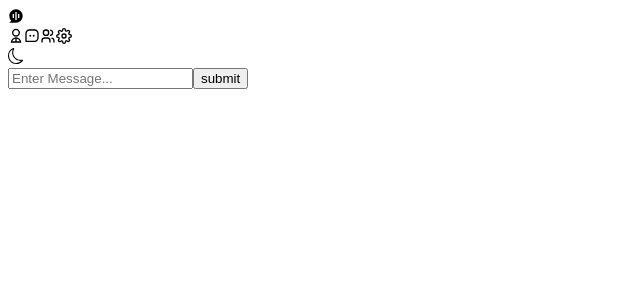
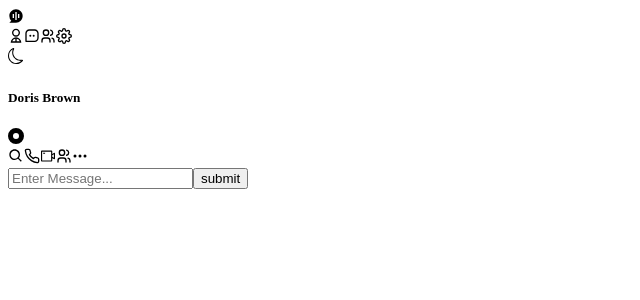
Before and after one commit to rodgersajb/chatvia, a Next.js app: page / in a window 1280 px wide. Shown: the top 300 px of the page, without its empty margins (0-640 px from the left). Built offline with nearby package versions, Linux system fonts and the light colour scheme.

Commit message:
began stlying for conversations component

```diff
--- a/src/app/components/conversations.js
+++ b/src/app/components/conversations.js
@@ -1,5 +1,13 @@
 import { useState } from "react";
 import axios from "axios";
+
+import { BsFillRecordCircleFill, BsThreeDots } from "react-icons/bs";
+import { BiSearch } from "react-icons/bi";
+import { FiPhone } from "react-icons/fi";
+import { AiOutlineVideoCamera } from "react-icons/ai";
+import { TbUsers } from "react-icons/tb";
+
+
 
 const Conversations = () => {
   const [userInput, setUserInput] = useState("");
@@ -42,6 +50,24 @@ const Conversations = () => {
   };
   return (
     <>
+      <div className="w-[100%] py-1">
+        <div className="flex justify-between items-center w-[100%] px-2">
+          <div className="flex items-center justify-evenly">
+            <span></span>
+            <h5>Doris Brown</h5>
+            <BsFillRecordCircleFill />
+          </div>
+          <div className="flex justify-evenly w-[20%]">
+            <BiSearch />
+            <FiPhone />
+            <AiOutlineVideoCamera />
+            <TbUsers />
+            <BsThreeDots />
+
+
+          </div>
+        </div>
+
         <form onSubmit={handleSubmit}>
           <input
             type="text"
@@ -53,6 +79,7 @@ const Conversations = () => {
         {chatLog.map((message, index) => {
           return <div key={index}>{message.message}</div>;
         })}
+      </div>
     </>
   );
 };
--- a/src/app/components/profile.js
+++ b/src/app/components/profile.js
@@ -36,7 +36,7 @@ const Profile = () => {
   };
   return (
     <>
-      <div className="w-[20%] flex flex-col items-center justify-between text-xs bg-customLightGrey">
+      <div className="w-[100%] flex flex-col items-center justify-between text-xs bg-customLightGrey">
         <div className="flex items-center justify-between w-[90%] py-2">
           <h2 className="text-sm text-black font-bold">My Profile</h2>
           <BiDotsVerticalRounded className="text-black" />
--- a/src/app/components/sidebar.js
+++ b/src/app/components/sidebar.js
@@ -41,7 +41,8 @@ const Sidebar = () => {
         <BsMoon className=""/>
       </div>
     </div>
-    <div>
+    <div className="w-[20%]"
+    >
         {activeTab === 'profile'  && <Profile />}
         {activeTab === 'chats' && <Chats />}
         {activeTab === 'settings' && <Settings />}
```
Lines whose indentation alone changed are shown as unchanged.
